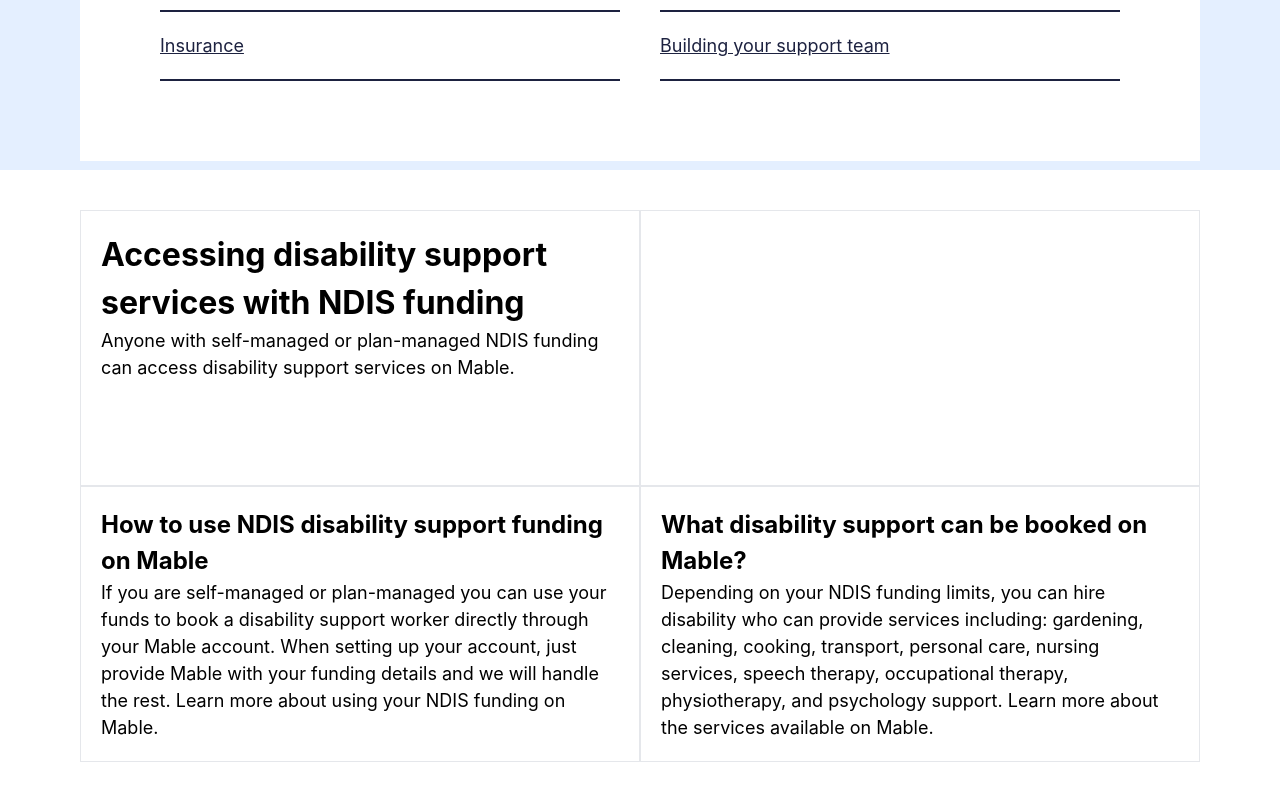
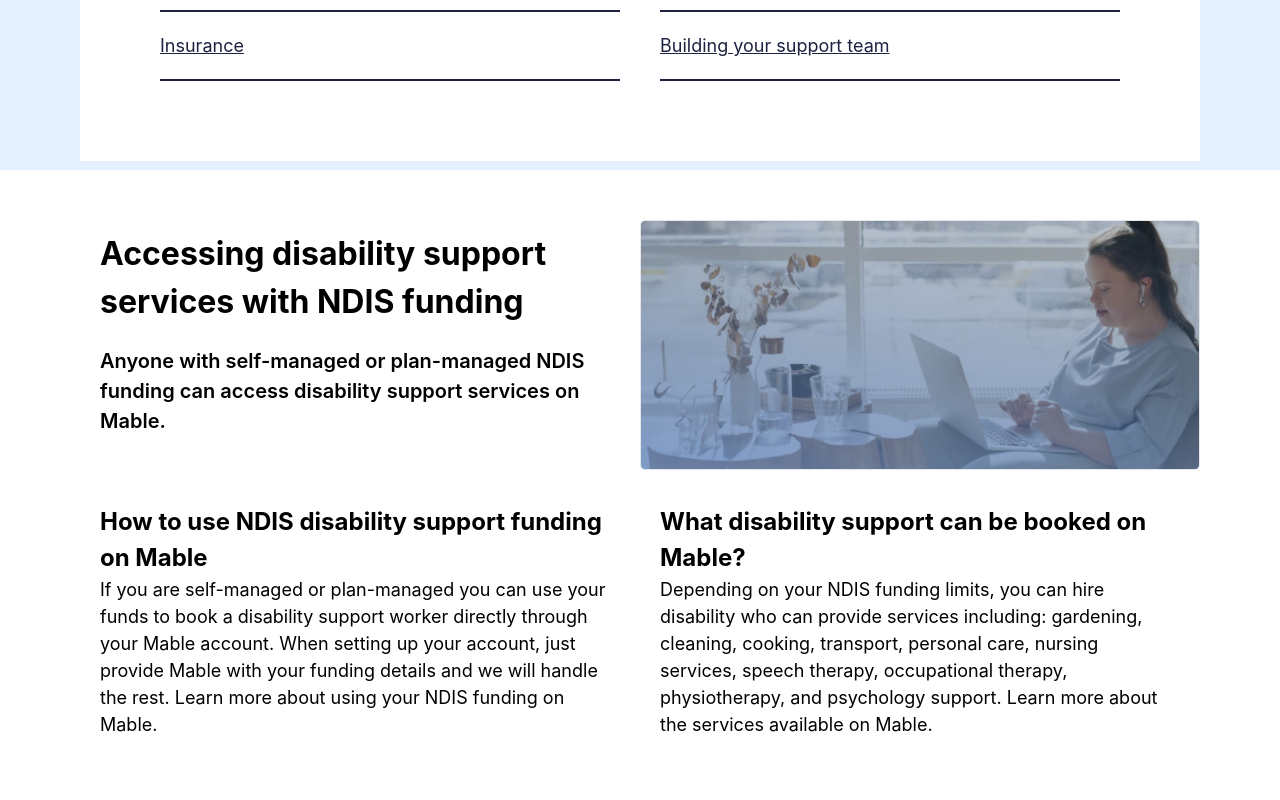
Before and after one commit to DragonWarrior9999/eclipsecare, a React (Vite) app: page / in a window 1280 px wide. Shown: the part 2036-2836 px from the top of the page. Built offline with nearby package versions, Linux system fonts and the light colour scheme.

Commit message:
cleaned up section 4

```diff
--- a/src/components/Quads.tsx
+++ b/src/components/Quads.tsx
@@ -14,16 +14,16 @@
 
     return(
         <div className="md:grid grid-cols-2 grid-rows-2">
-            <div className="border">
+            <div className="">
                 {top_left}
             </div>
-            <div className="border min-h-[250px]">
+            <div className="min-h-[250px]">
                 {top_right}
             </div>
-            <div className="border min-h-[250px]">
+            <div className="min-h-[250px]">
                 {bottom_left}
             </div>
-            <div className="border min-h-[250px]">
+            <div className="min-h-[250px]">
                 {bottom_right}
             </div>
         </div>
--- a/src/components/SplitBanner.tsx
+++ b/src/components/SplitBanner.tsx
@@ -25,6 +25,7 @@
         return (
             <div className={`md:grid grid-cols-12 ${className}`}>
                 <div className={`col-span-6 bg-[url('${img_src}')] bg-cover bg-no-repeat`}></div>
+                {/*<div className={`col-span-6 bg-[url('${img_src}')] bg-no-repeat`}></div>*/}
                 <div className="col-span-6">
                     <div className="text">
                         {children}
--- a/src/pages/Home.tsx
+++ b/src/pages/Home.tsx
@@ -50,7 +50,7 @@
             </Section>
             <Section className="min-h-[450px] mt-[30px] bg-primarydark">
                 <div className="p-[40px]">
-                    <SplitBanner img_src="src/assets/smiling-women.jpg" image="left" className="bg-white text-navy rounded-lg border border-white min-h-[350px]">
+                    <SplitBanner img_src="src/assets/smiling-women.jpg" image="left" className="bg-white text-navy rounded-lg min-h-[350px]">
                         <h1 className="mt-[35px]">Iaculis ar maecenas</h1>
                         <p className="max-w-[460px]">Potenti vel curae erat, egestas odio aenean. Iaculis arcu maecenas blandit adipiscing ultricies ac; ultrices leo Iaculis arcu maecenas blandit</p>
                     </SplitBanner>
@@ -83,19 +83,19 @@
                     />
                 </div>
             </Section>
-            <Section className="min-h-[620px]">
+            <Section className="min-h-[620px] bg-white">
                 <div className="pt-[40px]">
                     <Quads
                         className=""
                         top_left={
                             <div className="text">
                                 <h2>Accessing disability support services with NDIS funding</h2>
-                                <p>Anyone with self-managed or plan-managed NDIS funding can access disability support services on Mable.</p>
+                                <p className="mt-[20px] text-[2rem] font-semibold">Anyone with self-managed or plan-managed NDIS funding can access disability support services on Mable.</p>
                             </div>
                         }
                         top_right={
-                            <div className="text">
-
+                            <div className="h-full">
+                                <div className="mt-[10px] border border-orange rounded-lg h-[250px] bg-cover bg-right bg-no-repeat bg-[url('src/assets/laptop-lady.jpg')]"></div>
                             </div>
                         }
                         bottom_left={
```
Also changed, not shown: src/assets/laptop-lady.jpg (added).
